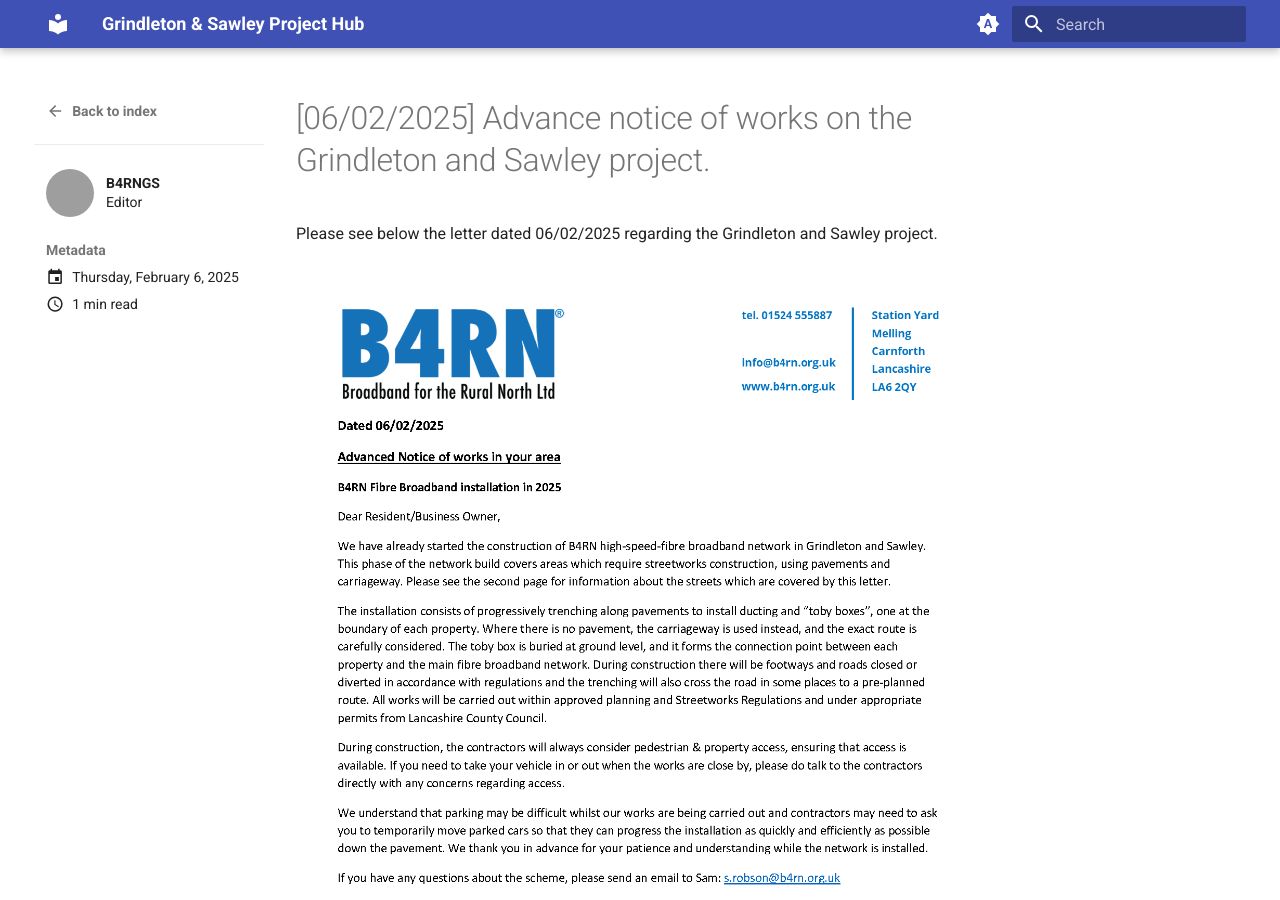
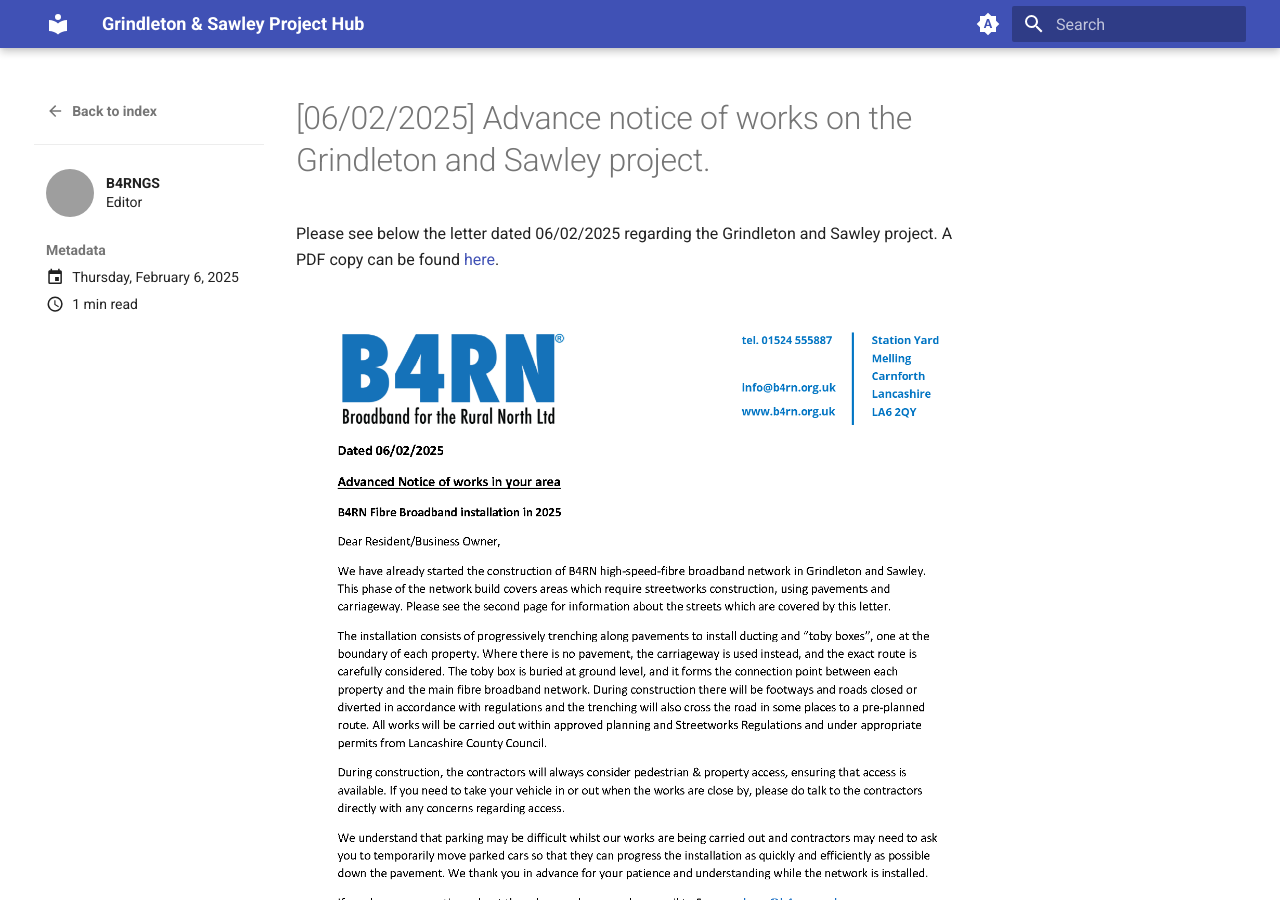
Before and after one commit to DJBenson/b4rngsdocs, an MkDocs documentation site: the page built from docs/news/posts/5.md, in a window 1280 px wide and 900 px high. Built offline with MkDocs 1.6.1 and Material for MkDocs 9.7.7, drawn with Linux system fonts in a browser that asks for light colours; grey boxes are pictures that could not be loaded.

Commit message:
Update 5.md

```diff
--- a/docs/news/posts/5.md
+++ b/docs/news/posts/5.md
@@ -7,7 +7,7 @@
 
 # [06/02/2025] Advance notice of works on the Grindleton and Sawley project.
 
-Please see below the letter dated 06/02/2025 regarding the Grindleton and Sawley project.
+Please see below the letter dated 06/02/2025 regarding the Grindleton and Sawley project. A PDF copy can be found [here](/uploads/Advanced%20Notice%20Letter%20GSY%20-%20Grindleton%20Village.pdf).
 
 ![image](/img/Advanced%20Notice%20Letter%20GSY%20-%20Grindleton%20Village[2]_Page_1.png)
 ![image](/img/Advanced%20Notice%20Letter%20GSY%20-%20Grindleton%20Village[2]_Page_2.png)
```
